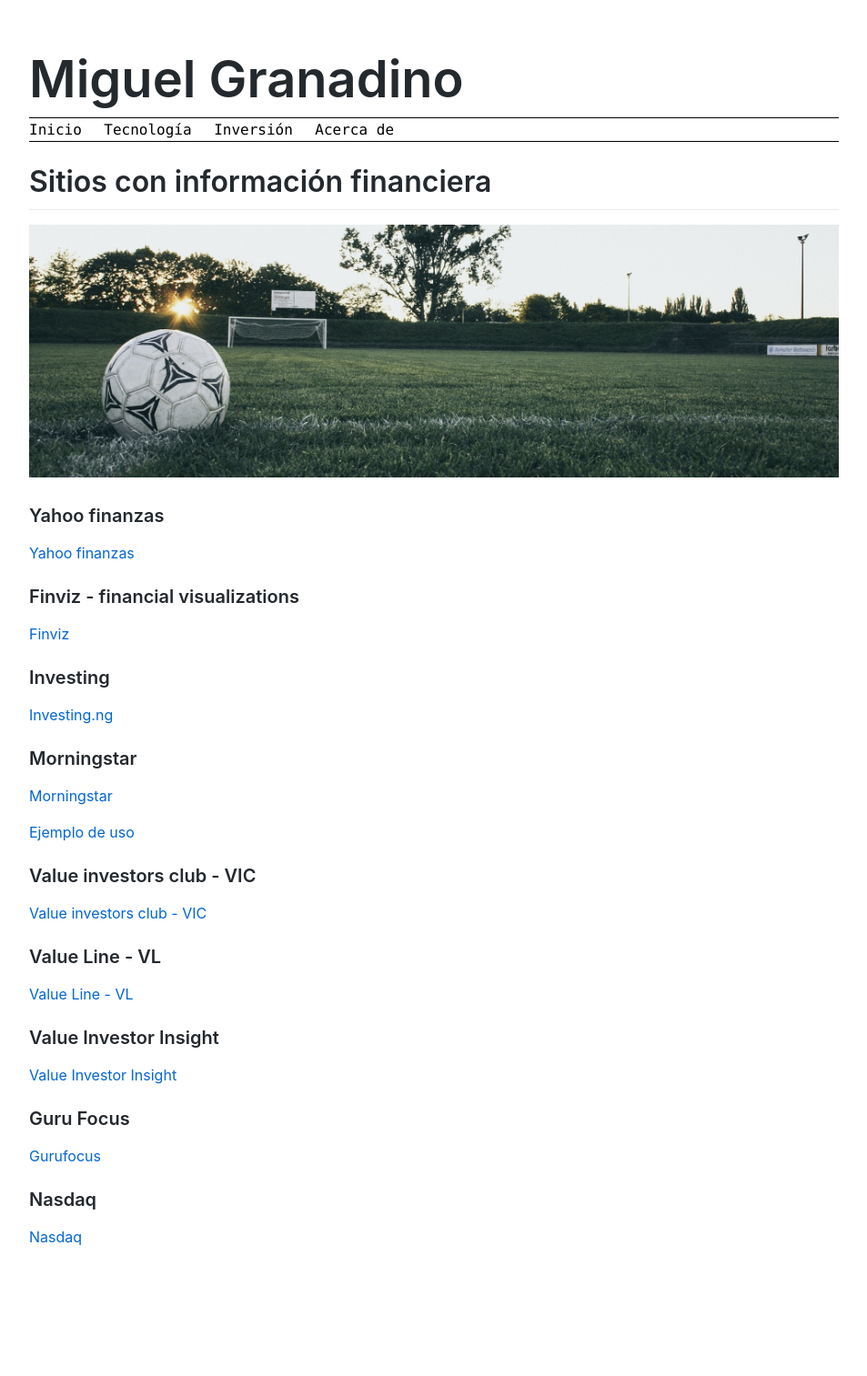
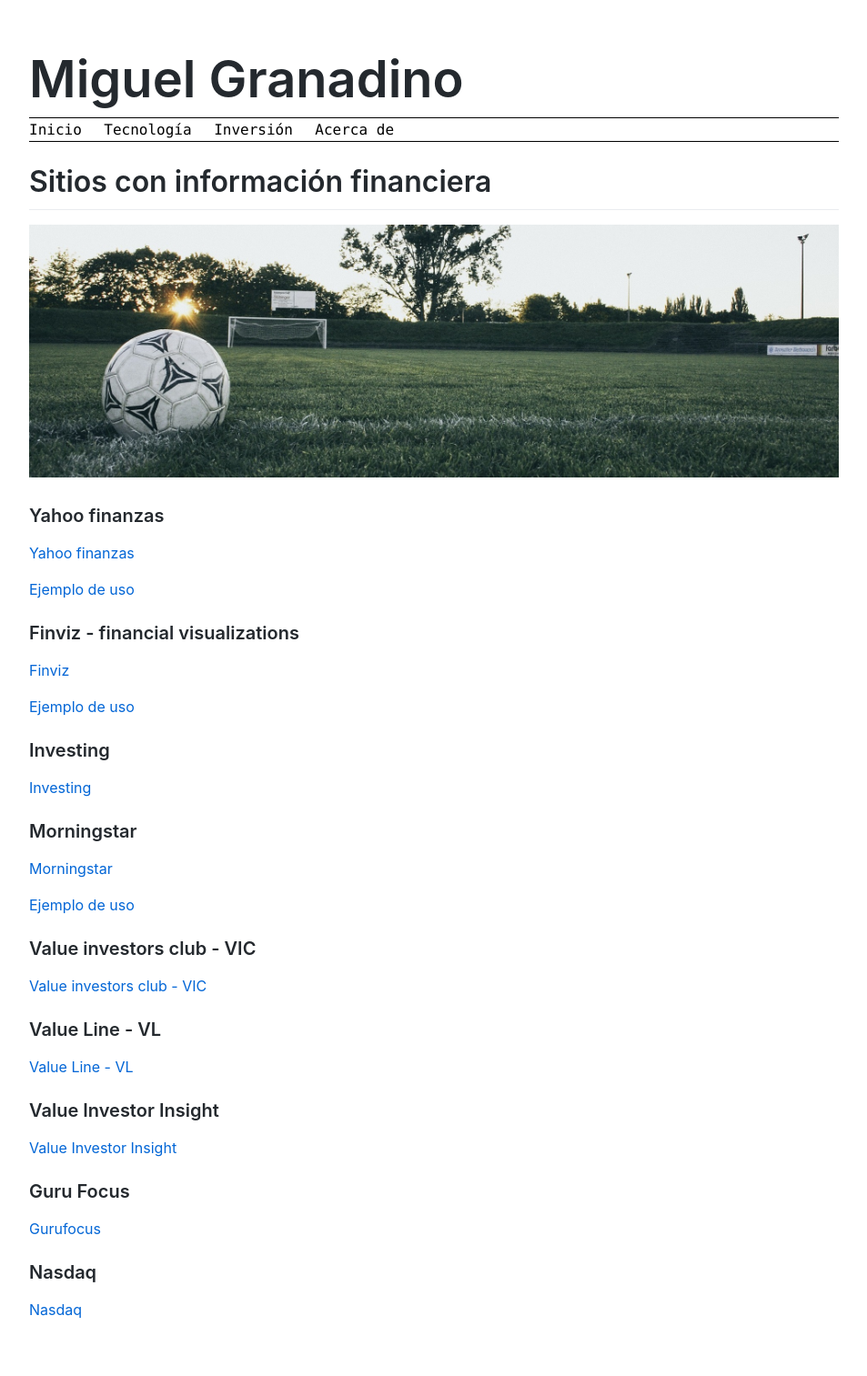
Before and after one commit to Akira3030/formacion, a Jekyll site: the page built from articulos/inversiones/sitios-con-informacion-financiera.md, in a window 1280 px wide. Shown: the whole page at 91% size, without its empty margins (163-1116 px from the left). Built offline with Jekyll 4.4.1, drawn with Linux system fonts in a browser that asks for light colours; before the commit the page ends 1433 px from its top, so only the background shows below that.

Commit message:
Update sitios-con-informacion-financiera.md

```diff
--- a/articulos/inversiones/sitios-con-informacion-financiera.md
+++ b/articulos/inversiones/sitios-con-informacion-financiera.md
@@ -11,11 +11,15 @@ title: "Información financiera"
 ### Yahoo finanzas
 [Yahoo finanzas](https://es.finance.yahoo.com/)
 
+[Ejemplo de uso](https://www.youtube.com/watch?v=3XC6mfo-CQ4)
+
 ### Finviz - financial visualizations
 [Finviz](https://finviz.com/)
 
+[Ejemplo de uso](https://www.youtube.com/watch?v=3XC6mfo-CQ4)
+
 ### Investing
-[Investing.ng](https://www.investing.com/)
+[Investing](https://www.investing.com/)
 
 ### Morningstar
 [Morningstar](https://www.morningstar.es)
```
